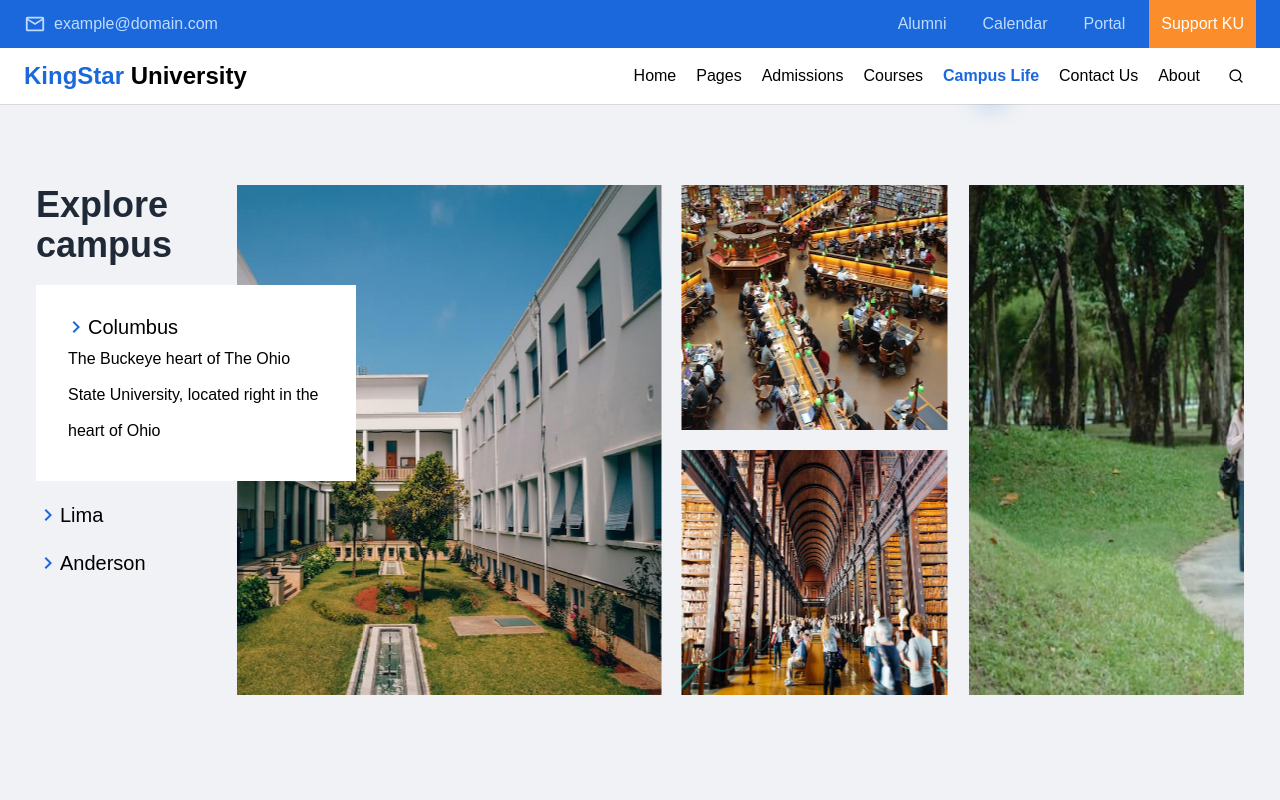
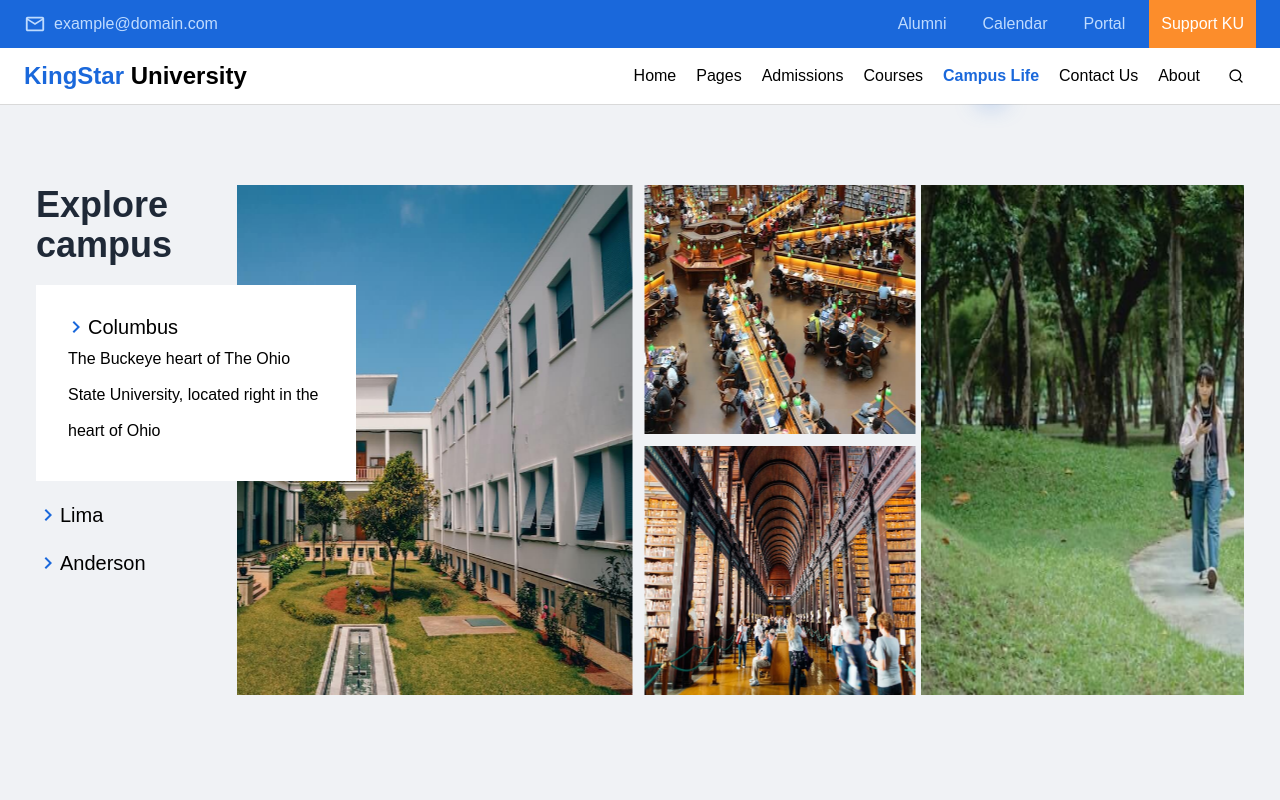
Before and after one commit to Junaed-Uddin/university, a Next.js app: page /campus-life in a window 1280 px wide. Shown: the top 800 px of the page. Built offline with nearby package versions, Linux system fonts and the light colour scheme.

Commit message:
grid gap reduced

```diff
--- a/components/Home/CampusLife/PhotoGrid/PhotoGrid.jsx
+++ b/components/Home/CampusLife/PhotoGrid/PhotoGrid.jsx
@@ -3,7 +3,7 @@ import React from 'react';
 
 const PhotoGrid = ({ img1, img2, img3 }) => {
   return (
-    <div className="w-full lg:w-11/12  min-h-[300px] lg:min-h-[500px] grid grid-rows-1 lg:grid-rows-2 grid-cols-1 lg:grid-cols-3 gap-5">
+    <div className="w-full lg:w-11/12  min-h-[300px] lg:min-h-[500px] grid grid-rows-1 lg:grid-rows-2 grid-cols-1 lg:grid-cols-3 gap-3">
       <div className=" row-span-2 col-span-2 relative group">
         <Image
           src={img1}
--- a/components/Home/CampusLife/index.jsx
+++ b/components/Home/CampusLife/index.jsx
@@ -122,28 +122,28 @@ const CampusLife = () => {
           }}
           modules={[Autoplay]}
         >
-          <SwiperSlide className="lg:-mx-16">
+          <SwiperSlide className="lg:-mx-20">
             <PhotoGrid
               img1={`/assets/images/campus-life/campus1.jpg`}
               img2={`/assets/images/campus-life/campus2.jpg`}
               img3={`/assets/images/campus-life/campus3.jpg`}
             />
           </SwiperSlide>
-          <SwiperSlide className="lg:-mx-16">
+          <SwiperSlide className="lg:-mx-20">
             <PhotoGrid
               img1={`/assets/images/campus-life/campus4.jpg`}
               img2={`/assets/images/campus-life/campus5.jpg`}
               img3={`/assets/images/campus-life/campus6.jpg`}
             />
           </SwiperSlide>
-          <SwiperSlide className="lg:-mx-16">
+          <SwiperSlide className="lg:-mx-20">
             <PhotoGrid
               img1={`/assets/images/campus-life/campus7.jpg`}
               img2={`/assets/images/campus-life/campus8.jpg`}
               img3={`/assets/images/campus-life/campus2.jpg`}
             />
           </SwiperSlide>
-          <SwiperSlide className="lg:-mx-16">
+          <SwiperSlide className="lg:-mx-20">
             <PhotoGrid
               img1={`/assets/images/campus-life/campus6.jpg`}
               img2={`/assets/images/campus-life/campus2.jpg`}
```
